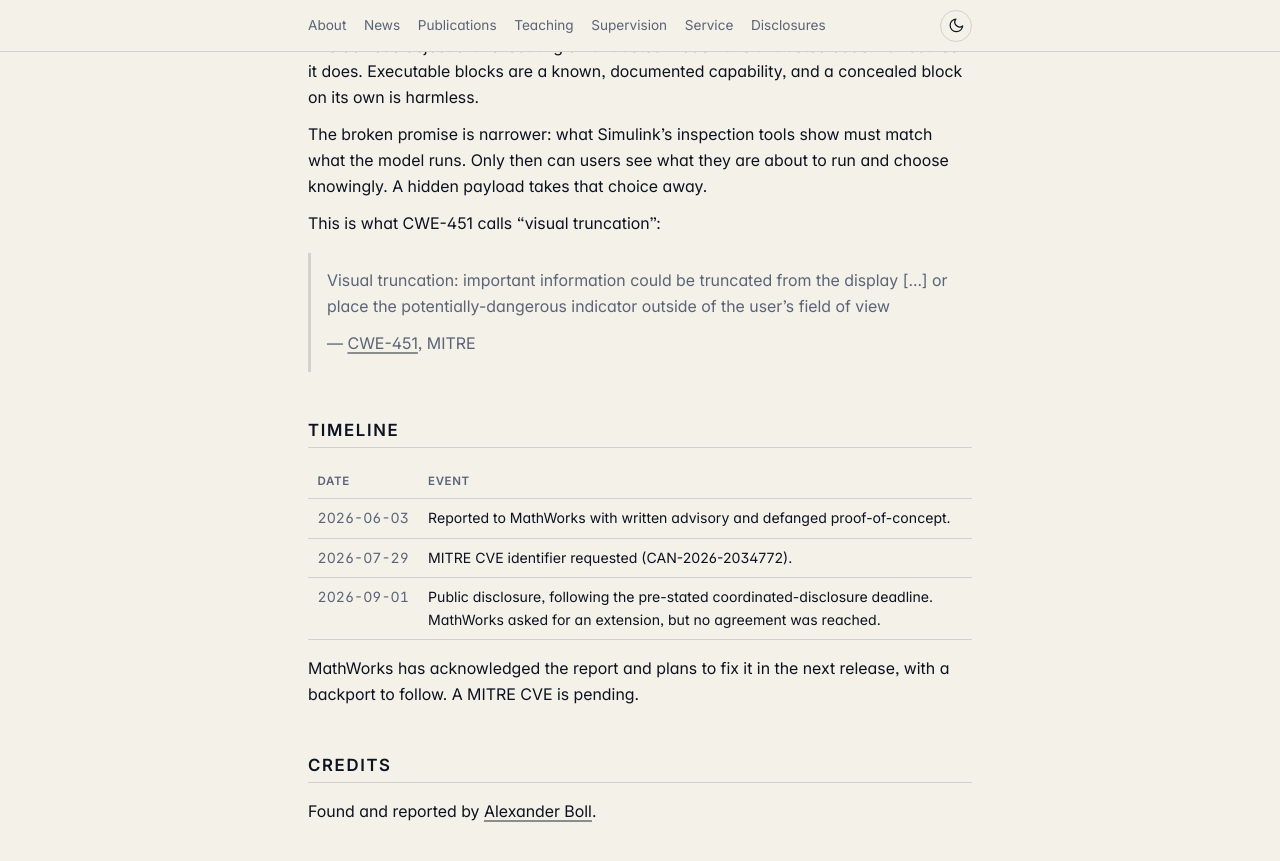
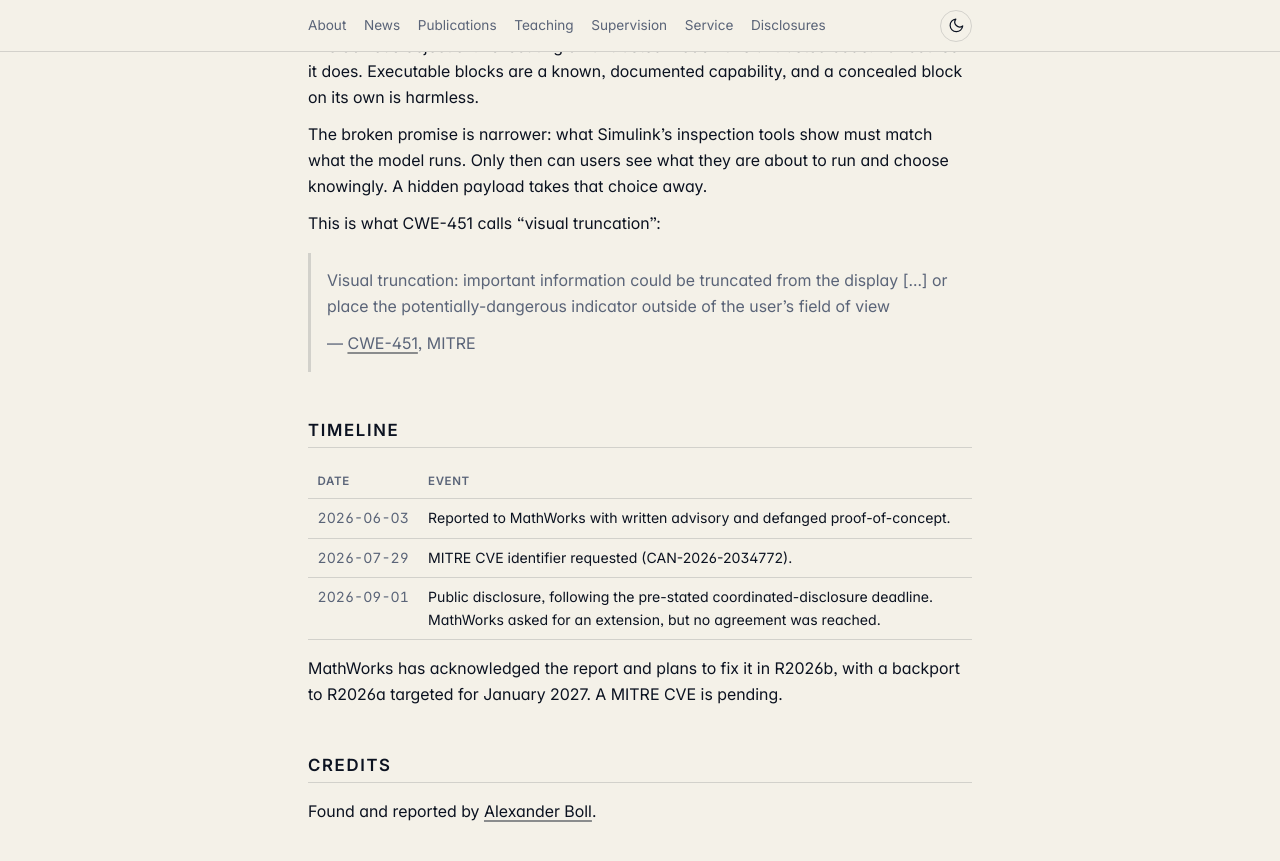
Before and after one commit to lanpirot/lanpirot.github.io, a Jekyll site: the page built from _disclosures/simulink-vulnerability-concealed-blocks.md, in a window 1280 px wide and 900 px high, scrolled down 4157 px. Shown: the top 861 px of the window. Built offline with Jekyll 4.4.1, drawn with Linux system fonts in a browser that asks for light colours.

Commit message:
Disclosure: align timeline footer with fix targets
Co-Authored-By: Claude Fable 5.1 <noreply@anthropic.com>
Claude-Session: https://claude.ai/code/session_014EAXosEawHgNPmojFum962

```diff
--- a/_disclosures/simulink-vulnerability-concealed-blocks.md
+++ b/_disclosures/simulink-vulnerability-concealed-blocks.md
@@ -238,7 +238,7 @@ This is what CWE-451 calls "visual truncation":
 | 2026-07-29 | MITRE CVE identifier requested (CAN-2026-2034772). |
 | 2026-09-01 | Public disclosure, following the pre-stated coordinated-disclosure deadline. MathWorks asked for an extension, but no agreement was reached. |
 
-MathWorks has acknowledged the report and plans to fix it in the next release, with a backport to follow. A MITRE CVE is pending.
+MathWorks has acknowledged the report and plans to fix it in R2026b, with a backport to R2026a targeted for January 2027. A MITRE CVE is pending.
 
 ## Credits
 
```
